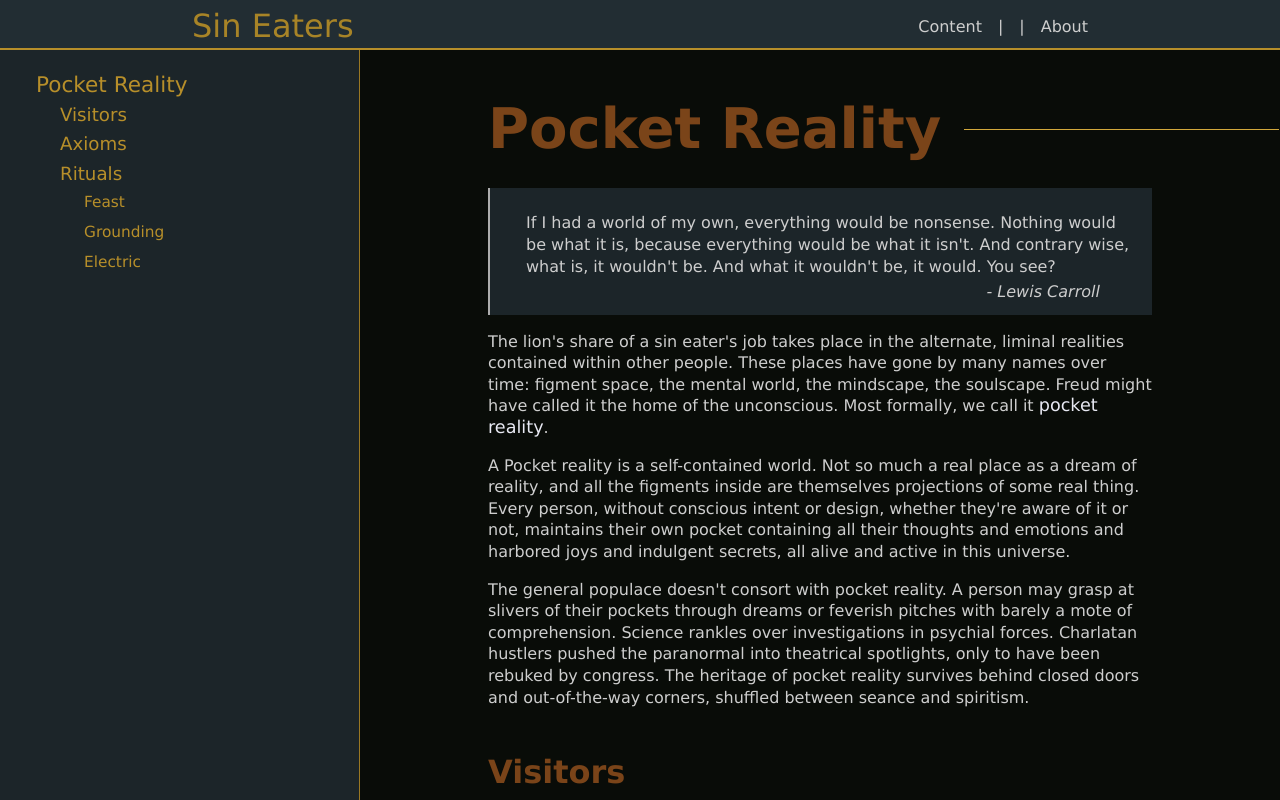
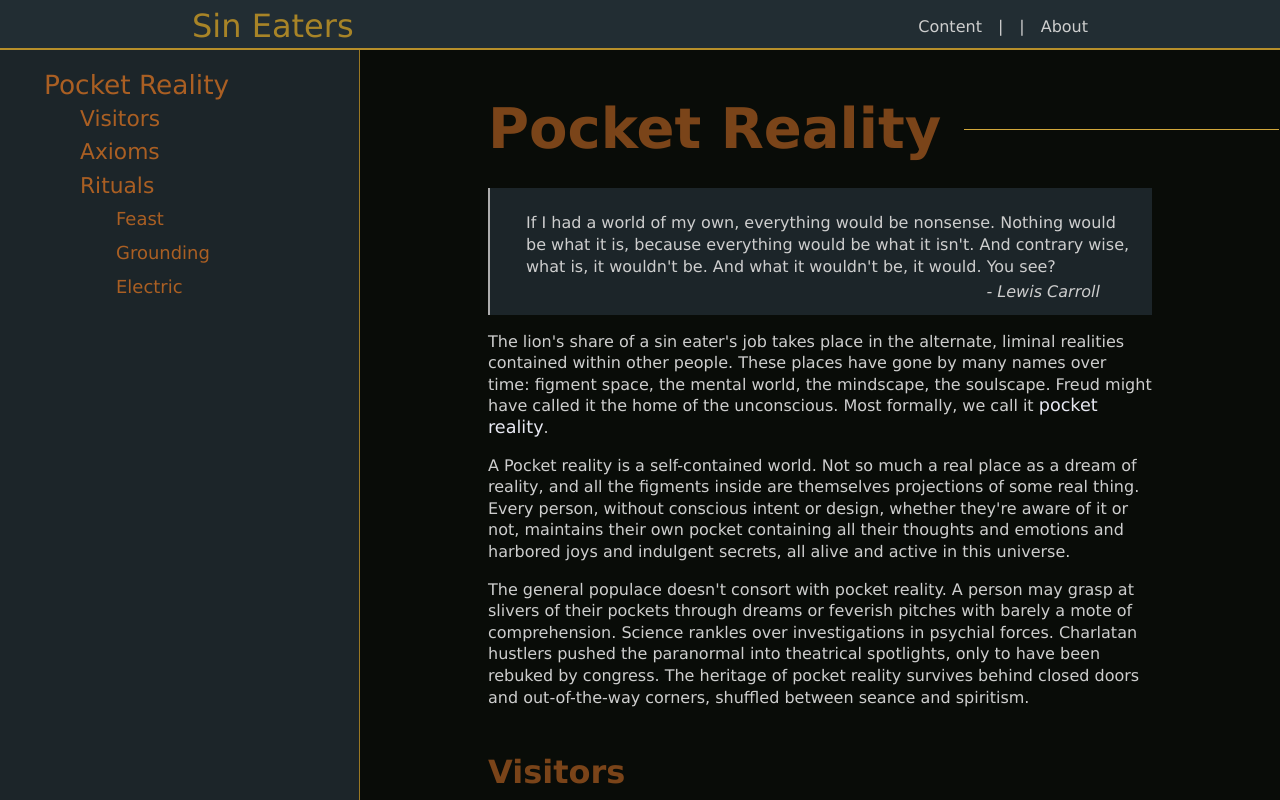
Before and after one commit to rfkeepers/sineaters_srd, a Vue app: page /sineaters/pockets in a window 1280 px wide. Built offline with nearby package versions, Linux system fonts and the light colour scheme.

Commit message:
fixed the bottom spacing on sidebar pages

```diff
--- a/src/App.vue
+++ b/src/App.vue
@@ -152,7 +152,6 @@ onUnmounted(() => {
   -webkit-font-smoothing: antialiased;
   -moz-osx-font-smoothing: grayscale;
   overflow-y: auto;
-  padding-bottom: 80px;
 }
 </style>
 
--- a/src/_globals.scss
+++ b/src/_globals.scss
@@ -16,7 +16,7 @@ $color-neutral: #29363D;
 
 :root {
   $color-percents: (-32%, -24%, -16%, -8%, 0%, 8%, 16%, 24%, 32%);
-  $color-names: (void, darkest, darker, dark, norm, light, lighter, lighest, sunbeam);
+  $color-names: (void, darkest, darker, dark, norm, light, lighter, lightest, sunbeam);
   @for $i from 1 through 9 {
     $pct: nth($color-percents, $i);
     $name: nth($color-names, $i);
@@ -67,7 +67,7 @@ $color-neutral: #29363D;
 
   --sidebarMenu-color-list-border: var(--color-detail-darker);
   --sidebarMenu-color-list-background: var(--color-neutral-void);
-  --sidebarMenu-color-text: var(--color-detail-norm);
+  --sidebarMenu-color-text: var(--color-headers-lighter);
 
   --stat-color: var(--color-highlight-norm);
 }
@@ -280,6 +280,7 @@ figcaption {
 .pageBody {
   padding-top: 1em;
   flex-grow: 1;
+  padding-bottom: 80px;
 
   @media screen and (max-width: 900px) {
     padding: 1em;
--- a/src/components/SidebarMenu.vue
+++ b/src/components/SidebarMenu.vue
@@ -66,17 +66,17 @@ const setHash = hash => {
 <style lang="scss" scoped>
 .menu {
     display: flex;
-    padding-left: 24px;
-    font-size: 1.35em;
+    padding-left: 36px;
+    font-size: 1.65em;
     color: var(--sidebarMenu-color-text, white);
 
     @media screen and (max-width: 900px) {
-        font-size: 1.5em;
+        font-size: 1.75em;
     }
 
     &__outer {
-        padding-left: 36px;
-        padding-top: 16px;
+        padding-left: 44px;
+        padding-top: 12px;
 
         @media screen and (max-width: 900px) {
             padding-top: 8px;
@@ -85,7 +85,7 @@ const setHash = hash => {
 }
 
 .entry {
-    padding-top: 8px;
+    padding-top: 12px;
 
     &__label:hover {
         cursor: pointer;
@@ -93,18 +93,22 @@ const setHash = hash => {
     }
 
     @media screen and (max-width: 900px) {
-        padding-top: 16px;
+        padding-top: 20px;
     }
 }
 
 .submenu {
-    font-size: 0.625em;
+    font-size: 0.5em;
+
+    @media screen and (max-width: 900px) {
+        font-size: 0.5em;
+    }
 }
 
 .close {
     position: absolute;
     right: 31px;
-    top: 22px;
+    top: 24px;
     font-size: 1.2em;
     color: var(--sidebarMenu-color-icon, white);
     transform: scaleX(1.5);
--- a/src/components/SidebarPage.vue
+++ b/src/components/SidebarPage.vue
@@ -133,6 +133,12 @@ onUnmounted(() => {
     @media screen and (min-width: 1280px) {
         padding: 0 10%;
     }
+
+    &:after {
+        content: "";
+        height: 80px;
+        display: block;
+    }
 }
 
 .sidebar {
```
Also changed, not shown: 5 other files (tests, documents, lock files or other folders).
